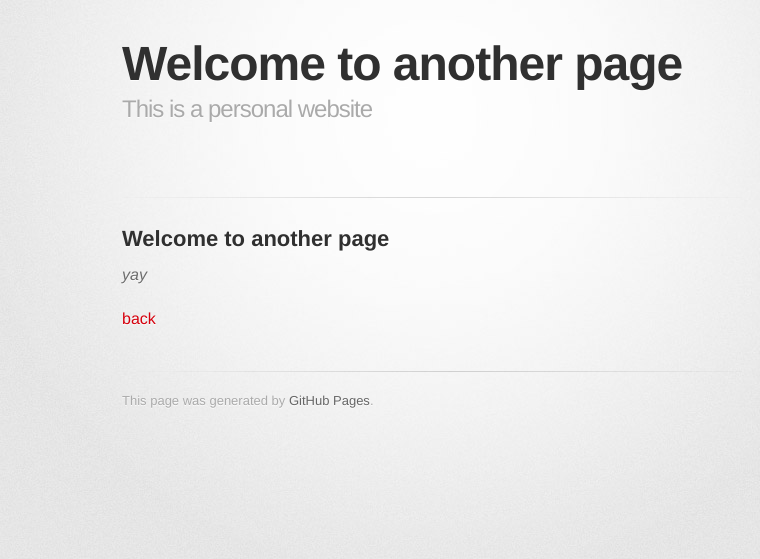
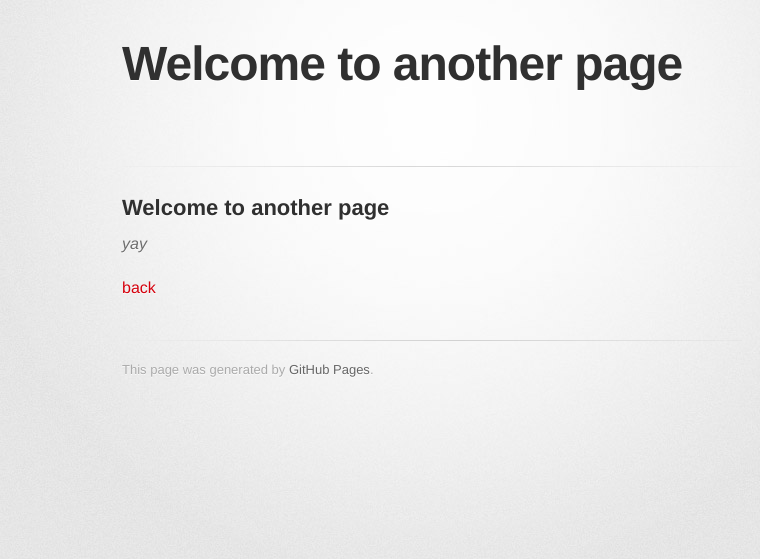
Before and after one commit to zhangluoben/zhangluoben.github.io, a Jekyll site: the page built from another-page.md, in a window 1280 px wide. Shown: the top 559 px of the page, without its empty margins (208-968 px from the left). Built offline with Jekyll 4.4.1, drawn with Linux system fonts in a browser that asks for light colours; some web fonts are replaced; the repository's description, which GitHub fills in, is left out; our own code applies the rules of GitHub Pages for plain Markdown files.

Commit message:
Update _config.yml

```diff
--- a/_config.yml
+++ b/_config.yml
@@ -1,5 +1,5 @@
 title:
-description: This is a personal website
+description:
 show_downloads: false
 google_analytics:
 theme: jekyll-theme-tactile
```
